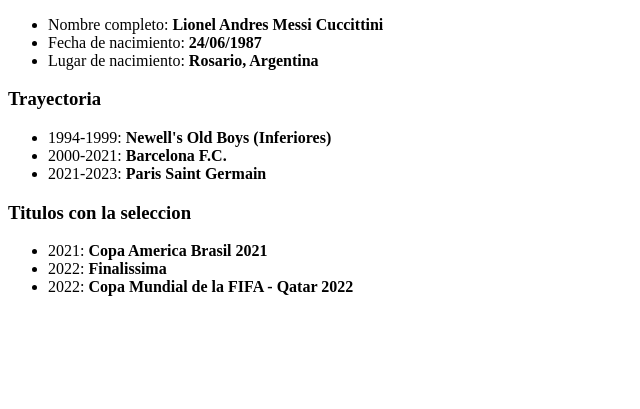
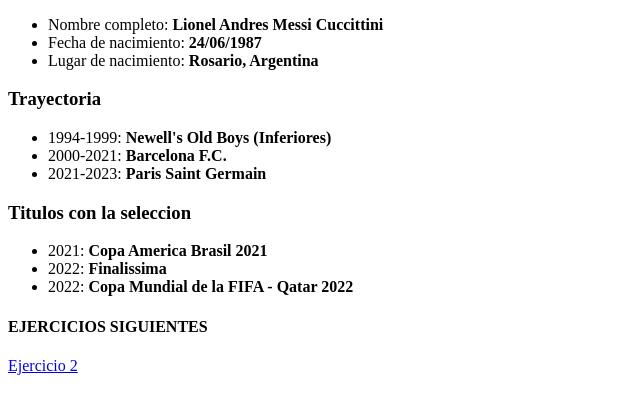
Before and after one commit to IgnacioHeredia55/Entrega-1-Nucba, a plain HTML site: page index.html in a window 1280 px wide. Shown: the part 105-514 px from the top of the page, without its empty margins (0-640 px from the left). Drawn offline with Linux system fonts and the light colour scheme.

Commit message:
Agregué un enlace al otro ejercicio

```diff
--- a/index.html
+++ b/index.html
@@ -6,7 +6,6 @@
     <title>Entrega1-Heredia</title>
   </head>
   <body>
-    <main>
     <header><h1>Curriculum Vitae de Lionel Messi</h1></header>
     <section id="sec-1">
       <h3>Datos personales</h3>
@@ -32,6 +31,9 @@
         <li>2022: <b>Copa Mundial de la FIFA - Qatar 2022</b></li>
       </ul>
     </section>
-    </main>
+    <section id="otros_ejs">
+      <h4>EJERCICIOS SIGUIENTES</h4>
+      <a href="ejercicio2.html">Ejercicio 2</a>
+    </section>
   </body>
 </html>
```
Lines whose indentation alone changed are shown as unchanged.
